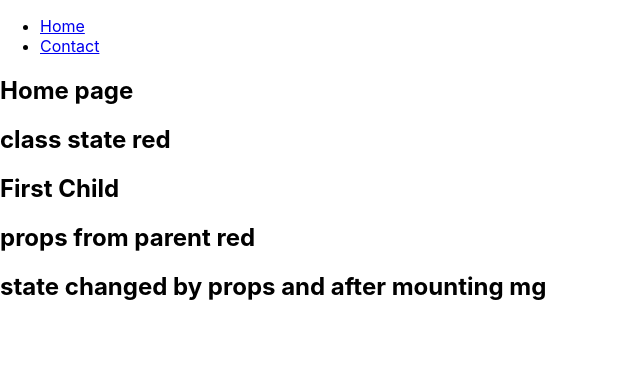
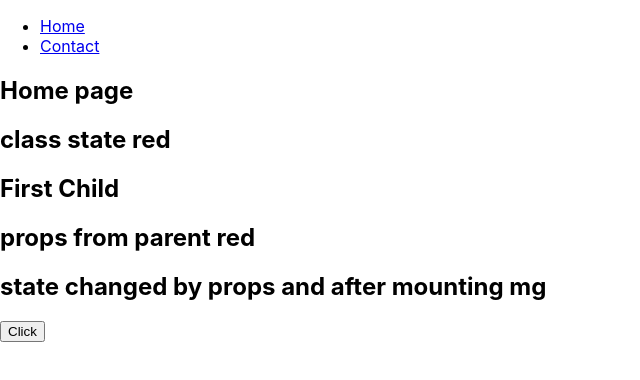
Before and after one commit to hamza-burhan/tic-tac-toe-React, a React (Create React App) app: page / in a window 1280 px wide. Shown: the top 380 px of the page, without its empty margins (0-640 px from the left). Built offline with nearby package versions, Linux system fonts and the light colour scheme.

Commit message:
getDerived run before setState so it will take the props value not setstate value

```diff
--- a/src/main/components/child.jsx
+++ b/src/main/components/child.jsx
@@ -10,10 +10,10 @@ import React from 'react'
   static getDerivedStateFromProps(props,state){
     return {model: props.carModel}
   }
-  componentDidMount() {
-      this.setState({ model: 'dala' })
-      console.log('this.state.model in setState callback: componentDidMount', this.state.model);
 
+  handleClick = () => {
+    this.setState({ model: 'changedByButton'})
+    console.log('this.state.model: ', this.state.model);
   }
   render(){
     return (
@@ -21,9 +21,7 @@ import React from 'react'
           <h2>First Child </h2>
           <h2>props from parent {this.props.color}</h2>
           <h2>state changed by props and after mounting {this.state.model}</h2>
-
-
-
+          <button onClick={this.handleClick}>Click</button>
       </>
     )
   }
```
